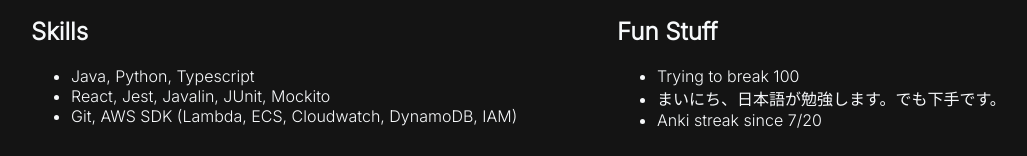
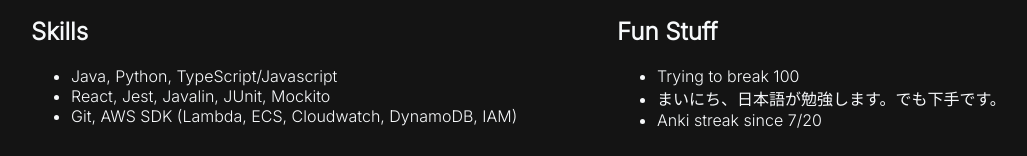
Before and after one commit to kyletolentino/kyletolentino.github.io, a plain HTML site: page index.html in a window 1280 px wide. Shown: the part 271-427 px from the top of the page, without its empty margins (69-1096 px from the left). Drawn offline with Linux system fonts and the light colour scheme.

Commit message:
fixing typo

```diff
--- a/index.html
+++ b/index.html
@@ -31,7 +31,7 @@
     <div>
         <h2>Skills</h2>
         <ul>
-            <li>Java, Python, Typescript</li>
+            <li>Java, Python, TypeScript/Javascript</li>
             <li>React, Jest, Javalin, JUnit, Mockito</li>
             <li>Git, AWS SDK (Lambda, ECS, Cloudwatch, DynamoDB, IAM)</li>
         </ul>
```
